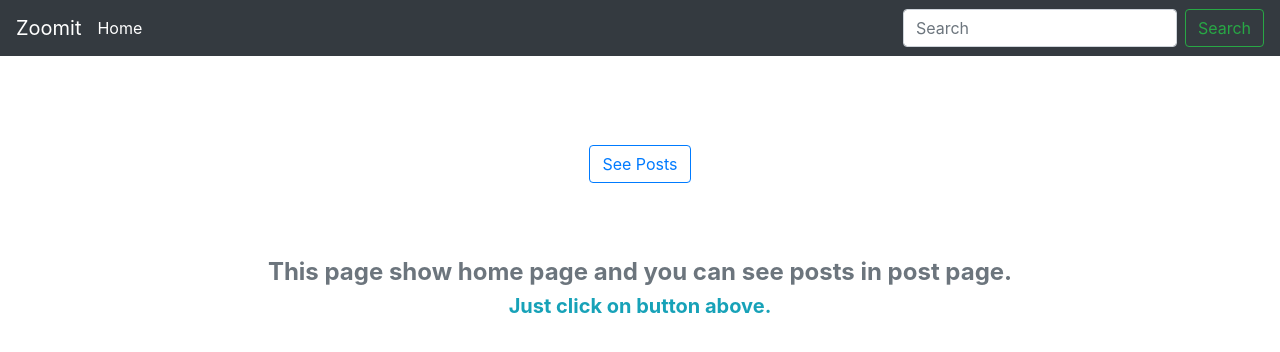
After one commit to mohsnMohsni/DjangoBlog, a Django app: page / in a window 1280 px wide. The commit adds this page. Shown: the top 352 px of the page. Run offline with Django 3.2, Linux system fonts and the light colour scheme; some libraries are stand-ins or nearby versions.

Commit message:
add home page and modifi urls

```diff
--- /dev/null
+++ b/blog/templates/blog/home.html
@@ -0,0 +1,25 @@
+{% extends 'base.html' %}
+
+{% block content %}
+
+<main class="d-flex justify-content-center flex-column align-items-center container">
+
+<span class="display-2 font-weight-bold py-5">
+<a href="{% url 'blog:posts' %}"
+    class="btn btn-outline-primary">See Posts</a>
+</span>
+<span class="h4 text-secondary font-weight-bold">
+
+This page show home page and you can see posts in post page.
+
+</span>
+
+<span class="h5 text-info font-weight-bold">
+
+Just click on button above.
+
+</span>
+
+</main>
+
+{% endblock content %}
--- a/blog/urls.py
+++ b/blog/urls.py
@@ -1,9 +1,13 @@
 from django.urls import path
 from blog import views
 
+
 app_name = 'blog'
+
+
 urlpatterns = [
-    path('', views.posts, name='posts'),
-    path('<slug:slug>/', views.post, name='post'),
-    path('category/', views.category, name='category'),
+    path('', views.home, name='home'),
+    path('posts/', views.posts, name='posts'),
+    path('posts/<slug:slug>/', views.post, name='post'),
+    path('posts/category/', views.category, name='category'),
 ]
--- a/blog/views.py
+++ b/blog/views.py
@@ -1,6 +1,10 @@
 from django.shortcuts import render, get_object_or_404
 from django.http import HttpResponse
 from . import models
+
+
+def home(request):
+    return render(request, 'blog/home.html')
 
 
 def posts(request):
--- a/core/urls.py
+++ b/core/urls.py
@@ -5,6 +5,5 @@ from blog import views
 
 urlpatterns = [
     path('admin/', admin.site.urls),
-    path('posts/', include('blog.urls')),
-
+    path('', include('blog.urls')),
 ]
--- a/templates/base.html
+++ b/templates/base.html
@@ -12,10 +12,10 @@
 <body>
 <nav class="navbar navbar-dark bg-dark">
     <div class="w-100 d-flex ">
-        <a class="navbar-brand" href="{% url 'blog:posts' %}">Zoomit</a>
+        <a class="navbar-brand">Zoomit</a>
         <ul class="navbar-nav mr-auto mt-2 mt-lg-0">
             <li class="nav-item active">
-                <a class="nav-link" href="#">Home <span class="sr-only">(current)</span></a>
+                <a class="nav-link" href="{% url 'blog:home' %}">Home <span class="sr-only">(current)</span></a>
             </li>
         </ul>
         <form class="form-inline my-2 my-lg-0">
```
